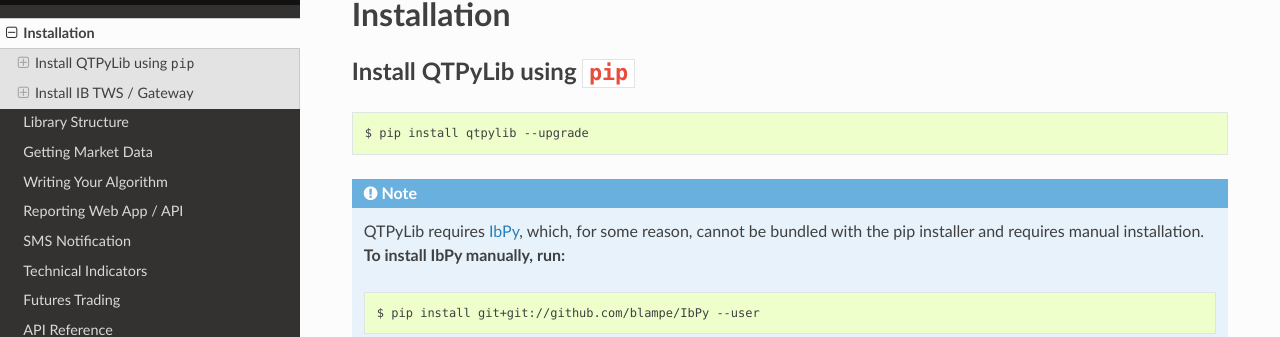
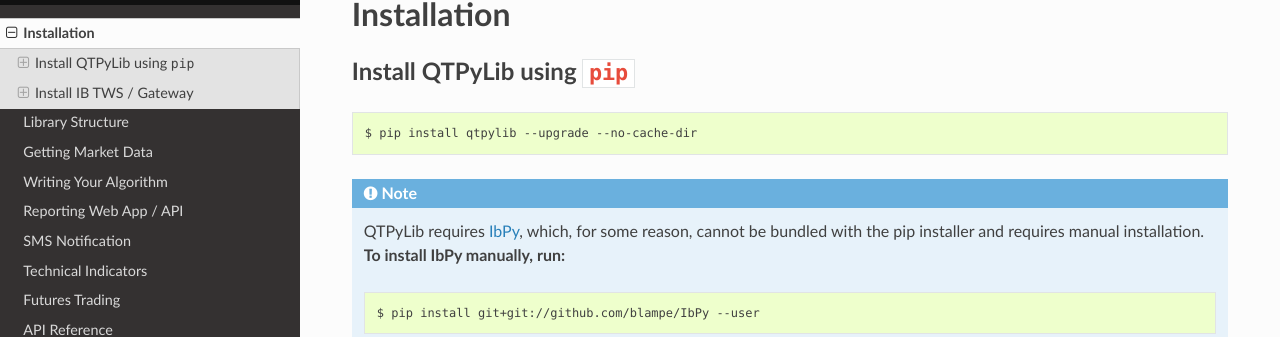
Before and after one commit to ranaroussi/qtpylib, a Sphinx documentation site: the page built from docs/source/install.rst, in a window 1280 px wide and 900 px high. Shown: the part 103-440 px from the top of the window. Built offline with Sphinx 7.4.7 and the Read the Docs theme 2.0.0, drawn with Linux system fonts in a browser that asks for light colours.

Commit message:
latest docs

```diff
--- a/README.rst
+++ b/README.rst
@@ -224,7 +224,7 @@
 
 .. code:: bash
 
-    $ pip install qtpylib --upgrade
+    $ pip install qtpylib --upgrade --no-cache-dir
 
 
 Requirements
--- a/docs/source/install.rst
+++ b/docs/source/install.rst
@@ -6,7 +6,7 @@
 
 .. code:: bash
 
-    $ pip install qtpylib --upgrade
+    $ pip install qtpylib --upgrade --no-cache-dir
 
 
 .. note::
```
Also changed, not shown: CHANGELOG.rst (+7 -0 lines), 2 other files.
